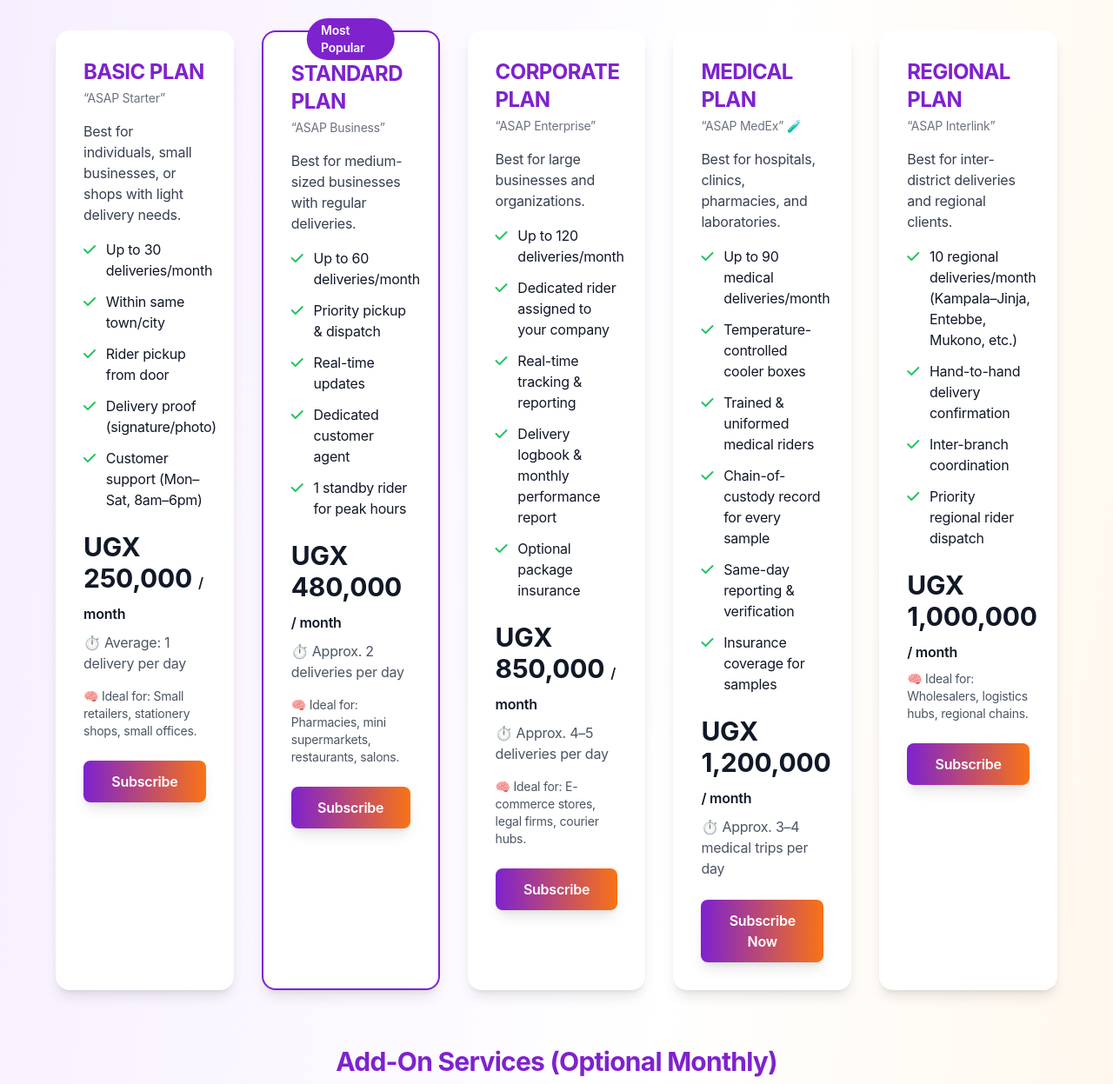
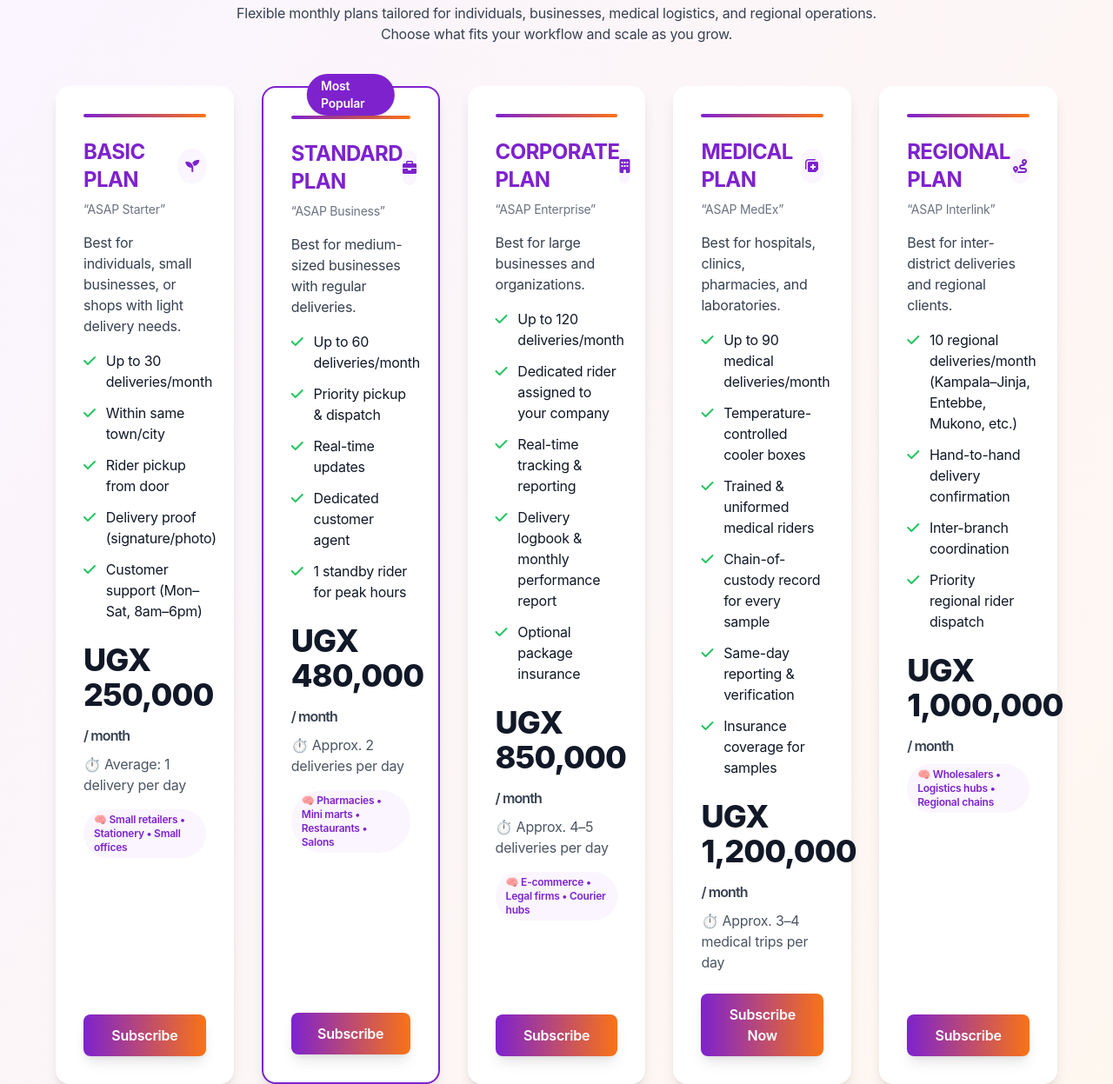
Before and after one commit to ObuliAbraham/baseflick-delivery, a website: page index.html in a window 1280 px wide. Shown: the part 3158-4405 px from the top of the page at 87% size. Drawn offline with nearby package versions, Linux system fonts and the light colour scheme; a web font is replaced by a local one.

Commit message:
another update

```diff
--- a/index.html
+++ b/index.html
@@ -496,13 +496,18 @@
   </section>
 
   <!-- Pricing Plans Section -->
-  <section id="pricing" class="py-20 px-4 fade-in">
+  <section id="pricing" class="py-20 px-4 fade-in bg-gradient-to-br from-purple-50 to-orange-50">
     <div class="max-w-6xl mx-auto">
-      <h2 class="text-4xl font-extrabold text-center mb-12 text-purple-700">Our Pricing Plans</h2>
+      <h2 class="text-4xl font-extrabold text-center mb-4 text-purple-700">Our Pricing Plans</h2>
+      <p class="text-center text-gray-700 mb-12 max-w-3xl mx-auto">Flexible monthly plans tailored for individuals, businesses, medical logistics, and regional operations. Choose what fits your workflow and scale as you grow.</p>
       <div class="grid gap-8 md:grid-cols-2 lg:grid-cols-3 xl:grid-cols-5">
         <!-- BASIC PLAN – ASAP Starter -->
-        <div class="bg-white p-8 rounded-2xl shadow-lg hover:shadow-xl hover-scale">
-          <h3 class="text-2xl font-bold text-purple-700 mb-1">BASIC PLAN</h3>
+        <div class="bg-white p-8 rounded-2xl shadow-lg hover:shadow-xl hover-scale flex flex-col">
+          <div class="h-1 w-full bg-gradient-to-r from-purple-700 to-orange-500 rounded-full mb-6"></div>
+          <div class="flex items-center justify-between mb-2">
+            <h3 class="text-2xl font-bold text-purple-700">BASIC PLAN</h3>
+            <div class="w-10 h-10 rounded-full bg-purple-50 text-purple-700 flex items-center justify-center"><i class="fas fa-seedling"></i></div>
+          </div>
           <div class="text-sm text-gray-500 mb-4">“ASAP Starter”</div>
           <p class="text-gray-700 mb-4">Best for individuals, small businesses, or shops with light delivery needs.</p>
           <ul class="space-y-3 mb-6">
@@ -512,16 +517,20 @@
             <li class="flex items-start space-x-3"><i class="fas fa-check text-green-500 mt-1"></i><span>Delivery proof (signature/photo)</span></li>
             <li class="flex items-start space-x-3"><i class="fas fa-check text-green-500 mt-1"></i><span>Customer support (Mon–Sat, 8am–6pm)</span></li>
           </ul>
-          <div class="mb-2 text-3xl font-bold text-gray-900">UGX 250,000 <span class="text-base font-semibold">/ month</span></div>
+          <div class="mb-2 text-4xl font-extrabold tracking-tight text-gray-900">UGX 250,000 <span class="text-base font-semibold text-gray-700">/ month</span></div>
           <div class="text-gray-600 mb-4">⏱️ Average: 1 delivery per day</div>
-          <div class="text-sm text-gray-600 mb-6">🧠 Ideal for: Small retailers, stationery shops, small offices.</div>
-          <a href="#contact" class="block text-center bg-gradient-to-r from-purple-700 to-orange-500 text-white font-semibold px-6 py-3 rounded-lg shadow-lg hover:from-orange-500 hover:to-purple-700 transition-all duration-300">Subscribe</a>
+          <div class="inline-block self-start text-xs font-semibold text-purple-700 bg-purple-50 px-3 py-1 rounded-full mb-6">🧠 Small retailers • Stationery • Small offices</div>
+          <a href="#contact" class="mt-auto block text-center bg-gradient-to-r from-purple-700 to-orange-500 text-white font-semibold px-6 py-3 rounded-lg shadow-lg hover:from-orange-500 hover:to-purple-700 transition-all duration-300">Subscribe</a>
         </div>
 
         <!-- STANDARD PLAN – ASAP Business -->
-        <div class="relative bg-white p-8 rounded-2xl shadow-lg hover:shadow-xl hover-scale border-2 border-purple-700">
-          <div class="absolute -top-4 left-1/2 -translate-x-1/2 bg-purple-700 text-white px-4 py-1 rounded-full text-sm font-semibold">Most Popular</div>
-          <h3 class="text-2xl font-bold text-purple-700 mb-1">STANDARD PLAN</h3>
+        <div class="relative bg-white p-8 rounded-2xl shadow-lg hover:shadow-xl hover-scale border-2 border-purple-700 flex flex-col">
+          <div class="absolute -top-4 left-1/2 -translate-x-1/2 bg-purple-700 text-white px-4 py-1 rounded-full text-sm font-semibold shadow">Most Popular</div>
+          <div class="h-1 w-full bg-gradient-to-r from-purple-700 to-orange-500 rounded-full mb-6"></div>
+          <div class="flex items-center justify-between mb-2">
+            <h3 class="text-2xl font-bold text-purple-700">STANDARD PLAN</h3>
+            <div class="w-10 h-10 rounded-full bg-purple-50 text-purple-700 flex items-center justify-center"><i class="fas fa-briefcase"></i></div>
+          </div>
           <div class="text-sm text-gray-500 mb-4">“ASAP Business”</div>
           <p class="text-gray-700 mb-4">Best for medium-sized businesses with regular deliveries.</p>
           <ul class="space-y-3 mb-6">
@@ -531,15 +540,19 @@
             <li class="flex items-start space-x-3"><i class="fas fa-check text-green-500 mt-1"></i><span>Dedicated customer agent</span></li>
             <li class="flex items-start space-x-3"><i class="fas fa-check text-green-500 mt-1"></i><span>1 standby rider for peak hours</span></li>
           </ul>
-          <div class="mb-2 text-3xl font-bold text-gray-900">UGX 480,000 <span class="text-base font-semibold">/ month</span></div>
+          <div class="mb-2 text-4xl font-extrabold tracking-tight text-gray-900">UGX 480,000 <span class="text-base font-semibold text-gray-700">/ month</span></div>
           <div class="text-gray-600 mb-4">⏱️ Approx. 2 deliveries per day</div>
-          <div class="text-sm text-gray-600 mb-6">🧠 Ideal for: Pharmacies, mini supermarkets, restaurants, salons.</div>
-          <a href="#contact" class="block text-center bg-gradient-to-r from-purple-700 to-orange-500 text-white font-semibold px-6 py-3 rounded-lg shadow-lg hover:from-orange-500 hover:to-purple-700 transition-all duration-300">Subscribe</a>
+          <div class="inline-block self-start text-xs font-semibold text-purple-700 bg-purple-50 px-3 py-1 rounded-full mb-6">🧠 Pharmacies • Mini marts • Restaurants • Salons</div>
+          <a href="#contact" class="mt-auto block text-center bg-gradient-to-r from-purple-700 to-orange-500 text-white font-semibold px-6 py-3 rounded-lg shadow-lg hover:from-orange-500 hover:to-purple-700 transition-all duration-300">Subscribe</a>
         </div>
 
         <!-- CORPORATE PLAN – ASAP Enterprise -->
-        <div class="bg-white p-8 rounded-2xl shadow-lg hover:shadow-xl hover-scale">
-          <h3 class="text-2xl font-bold text-purple-700 mb-1">CORPORATE PLAN</h3>
+        <div class="bg-white p-8 rounded-2xl shadow-lg hover:shadow-xl hover-scale flex flex-col">
+          <div class="h-1 w-full bg-gradient-to-r from-purple-700 to-orange-500 rounded-full mb-6"></div>
+          <div class="flex items-center justify-between mb-2">
+            <h3 class="text-2xl font-bold text-purple-700">CORPORATE PLAN</h3>
+            <div class="w-10 h-10 rounded-full bg-purple-50 text-purple-700 flex items-center justify-center"><i class="fas fa-building"></i></div>
+          </div>
           <div class="text-sm text-gray-500 mb-4">“ASAP Enterprise”</div>
           <p class="text-gray-700 mb-4">Best for large businesses and organizations.</p>
           <ul class="space-y-3 mb-6">
@@ -549,16 +562,20 @@
             <li class="flex items-start space-x-3"><i class="fas fa-check text-green-500 mt-1"></i><span>Delivery logbook & monthly performance report</span></li>
             <li class="flex items-start space-x-3"><i class="fas fa-check text-green-500 mt-1"></i><span>Optional package insurance</span></li>
           </ul>
-          <div class="mb-2 text-3xl font-bold text-gray-900">UGX 850,000 <span class="text-base font-semibold">/ month</span></div>
+          <div class="mb-2 text-4xl font-extrabold tracking-tight text-gray-900">UGX 850,000 <span class="text-base font-semibold text-gray-700">/ month</span></div>
           <div class="text-gray-600 mb-4">⏱️ Approx. 4–5 deliveries per day</div>
-          <div class="text-sm text-gray-600 mb-6">🧠 Ideal for: E-commerce stores, legal firms, courier hubs.</div>
-          <a href="#contact" class="block text-center bg-gradient-to-r from-purple-700 to-orange-500 text-white font-semibold px-6 py-3 rounded-lg shadow-lg hover:from-orange-500 hover:to-purple-700 transition-all duration-300">Subscribe</a>
+          <div class="inline-block self-start text-xs font-semibold text-purple-700 bg-purple-50 px-3 py-1 rounded-full mb-6">🧠 E-commerce • Legal firms • Courier hubs</div>
+          <a href="#contact" class="mt-auto block text-center bg-gradient-to-r from-purple-700 to-orange-500 text-white font-semibold px-6 py-3 rounded-lg shadow-lg hover:from-orange-500 hover:to-purple-700 transition-all duration-300">Subscribe</a>
         </div>
 
         <!-- MEDICAL PLAN – ASAP MedEx -->
-        <div class="bg-white p-8 rounded-2xl shadow-lg hover:shadow-xl hover-scale">
-          <h3 class="text-2xl font-bold text-purple-700 mb-1">MEDICAL PLAN</h3>
-          <div class="text-sm text-gray-500 mb-4">“ASAP MedEx” 🧪</div>
+        <div class="bg-white p-8 rounded-2xl shadow-lg hover:shadow-xl hover-scale flex flex-col">
+          <div class="h-1 w-full bg-gradient-to-r from-purple-700 to-orange-500 rounded-full mb-6"></div>
+          <div class="flex items-center justify-between mb-2">
+            <h3 class="text-2xl font-bold text-purple-700">MEDICAL PLAN</h3>
+            <div class="w-10 h-10 rounded-full bg-purple-50 text-purple-700 flex items-center justify-center"><i class="fas fa-notes-medical"></i></div>
+          </div>
+          <div class="text-sm text-gray-500 mb-4">“ASAP MedEx”</div>
           <p class="text-gray-700 mb-4">Best for hospitals, clinics, pharmacies, and laboratories.</p>
           <ul class="space-y-3 mb-6">
             <li class="flex items-start space-x-3"><i class="fas fa-check text-green-500 mt-1"></i><span>Up to 90 medical deliveries/month</span></li>
@@ -568,14 +585,18 @@
             <li class="flex items-start space-x-3"><i class="fas fa-check text-green-500 mt-1"></i><span>Same-day reporting & verification</span></li>
             <li class="flex items-start space-x-3"><i class="fas fa-check text-green-500 mt-1"></i><span>Insurance coverage for samples</span></li>
           </ul>
-          <div class="mb-2 text-3xl font-bold text-gray-900">UGX 1,200,000 <span class="text-base font-semibold">/ month</span></div>
+          <div class="mb-2 text-4xl font-extrabold tracking-tight text-gray-900">UGX 1,200,000 <span class="text-base font-semibold text-gray-700">/ month</span></div>
           <div class="text-gray-600 mb-6">⏱️ Approx. 3–4 medical trips per day</div>
-          <a href="#contact" class="block text-center bg-gradient-to-r from-purple-700 to-orange-500 text-white font-semibold px-6 py-3 rounded-lg shadow-lg hover:from-orange-500 hover:to-purple-700 transition-all duration-300">Subscribe Now</a>
+          <a href="#contact" class="mt-auto block text-center bg-gradient-to-r from-purple-700 to-orange-500 text-white font-semibold px-6 py-3 rounded-lg shadow-lg hover:from-orange-500 hover:to-purple-700 transition-all duration-300">Subscribe Now</a>
         </div>
 
         <!-- REGIONAL PLAN – ASAP Interlink -->
-        <div class="bg-white p-8 rounded-2xl shadow-lg hover:shadow-xl hover-scale">
-          <h3 class="text-2xl font-bold text-purple-700 mb-1">REGIONAL PLAN</h3>
+        <div class="bg-white p-8 rounded-2xl shadow-lg hover:shadow-xl hover-scale flex flex-col">
+          <div class="h-1 w-full bg-gradient-to-r from-purple-700 to-orange-500 rounded-full mb-6"></div>
+          <div class="flex items-center justify-between mb-2">
+            <h3 class="text-2xl font-bold text-purple-700">REGIONAL PLAN</h3>
+            <div class="w-10 h-10 rounded-full bg-purple-50 text-purple-700 flex items-center justify-center"><i class="fas fa-route"></i></div>
+          </div>
           <div class="text-sm text-gray-500 mb-4">“ASAP Interlink”</div>
           <p class="text-gray-700 mb-4">Best for inter-district deliveries and regional clients.</p>
           <ul class="space-y-3 mb-6">
@@ -584,9 +605,9 @@
             <li class="flex items-start space-x-3"><i class="fas fa-check text-green-500 mt-1"></i><span>Inter-branch coordination</span></li>
             <li class="flex items-start space-x-3"><i class="fas fa-check text-green-500 mt-1"></i><span>Priority regional rider dispatch</span></li>
           </ul>
-          <div class="mb-2 text-3xl font-bold text-gray-900">UGX 1,000,000 <span class="text-base font-semibold">/ month</span></div>
-          <div class="text-sm text-gray-600 mb-6">🧠 Ideal for: Wholesalers, logistics hubs, regional chains.</div>
-          <a href="#contact" class="block text-center bg-gradient-to-r from-purple-700 to-orange-500 text-white font-semibold px-6 py-3 rounded-lg shadow-lg hover:from-orange-500 hover:to-purple-700 transition-all duration-300">Subscribe</a>
+          <div class="mb-2 text-4xl font-extrabold tracking-tight text-gray-900">UGX 1,000,000 <span class="text-base font-semibold text-gray-700">/ month</span></div>
+          <div class="inline-block self-start text-xs font-semibold text-purple-700 bg-purple-50 px-3 py-1 rounded-full mb-6">🧠 Wholesalers • Logistics hubs • Regional chains</div>
+          <a href="#contact" class="mt-auto block text-center bg-gradient-to-r from-purple-700 to-orange-500 text-white font-semibold px-6 py-3 rounded-lg shadow-lg hover:from-orange-500 hover:to-purple-700 transition-all duration-300">Subscribe</a>
         </div>
       </div>
 
@@ -594,47 +615,62 @@
       <div class="mt-16">
         <h3 class="text-3xl font-bold text-center text-purple-700 mb-8">Add-On Services (Optional Monthly)</h3>
         <div class="grid gap-6 md:grid-cols-2 lg:grid-cols-3">
-          <div class="bg-white p-6 rounded-xl shadow">
-            <div class="flex items-start justify-between">
+          <div class="bg-white p-6 rounded-xl shadow hover:shadow-lg transition">
+            <div class="flex items-center justify-between">
+              <div class="flex items-center gap-3">
+                <div class="w-9 h-9 rounded-full bg-purple-50 text-purple-700 flex items-center justify-center"><i class="fas fa-plus"></i></div>
                 <div>
                   <div class="font-semibold text-gray-900">Extra Deliveries</div>
                   <div class="text-gray-600 text-sm">Add 10 more trips</div>
                 </div>
+              </div>
               <div class="text-purple-700 font-bold">+ UGX 50,000</div>
             </div>
           </div>
-          <div class="bg-white p-6 rounded-xl shadow">
-            <div class="flex items-start justify-between">
+          <div class="bg-white p-6 rounded-xl shadow hover:shadow-lg transition">
+            <div class="flex items-center justify-between">
+              <div class="flex items-center gap-3">
+                <div class="w-9 h-9 rounded-full bg-purple-50 text-purple-700 flex items-center justify-center"><i class="fas fa-moon"></i></div>
                 <div>
                   <div class="font-semibold text-gray-900">Night Deliveries</div>
                   <div class="text-gray-600 text-sm">After 7pm</div>
                 </div>
+              </div>
               <div class="text-purple-700 font-bold">+ UGX 80,000</div>
             </div>
           </div>
-          <div class="bg-white p-6 rounded-xl shadow">
-            <div class="flex items-start justify-between">
+          <div class="bg-white p-6 rounded-xl shadow hover:shadow-lg transition">
+            <div class="flex items-center justify-between">
+              <div class="flex items-center gap-3">
+                <div class="w-9 h-9 rounded-full bg-purple-50 text-purple-700 flex items-center justify-center"><i class="fas fa-hand-holding-usd"></i></div>
                 <div>
                   <div class="font-semibold text-gray-900">Cash on Delivery</div>
                   <div class="text-gray-600 text-sm">Rider collects cash</div>
                 </div>
+              </div>
               <div class="text-purple-700 font-bold">+ UGX 30,000</div>
             </div>
           </div>
-          <div class="bg-white p-6 rounded-xl shadow">
-            <div class="flex items-start justify-between">
+          <div class="bg-white p-6 rounded-xl shadow hover:shadow-lg transition">
+            <div class="flex items-center justify-between">
+              <div class="flex items-center gap-3">
+                <div class="w-9 h-9 rounded-full bg-purple-50 text-purple-700 flex items-center justify-center"><i class="fas fa-shield-alt"></i></div>
                 <div>
                   <div class="font-semibold text-gray-900">Insurance Cover</div>
                   <div class="text-gray-600 text-sm">Per item coverage</div>
                 </div>
+              </div>
               <div class="text-purple-700 font-bold">+ UGX 20,000</div>
             </div>
           </div>
-          <div class="bg-white p-6 rounded-xl shadow">
-            <div class="flex items-start justify-between">
+          <div class="bg-white p-6 rounded-xl shadow hover:shadow-lg transition">
+            <div class="flex items-center justify-between">
+              <div class="flex items-center gap-3">
+                <div class="w-9 h-9 rounded-full bg-purple-50 text-purple-700 flex items-center justify-center"><i class="fas fa-thermometer-half"></i></div>
                 <div>
                   <div class="font-semibold text-gray-900">Cooler Box</div>
                   <div class="text-gray-600 text-sm">For medical or food items</div>
+                </div>
               </div>
               <div class="text-purple-700 font-bold">+ UGX 40,000</div>
             </div>
```
Lines whose indentation alone changed are shown as unchanged.
